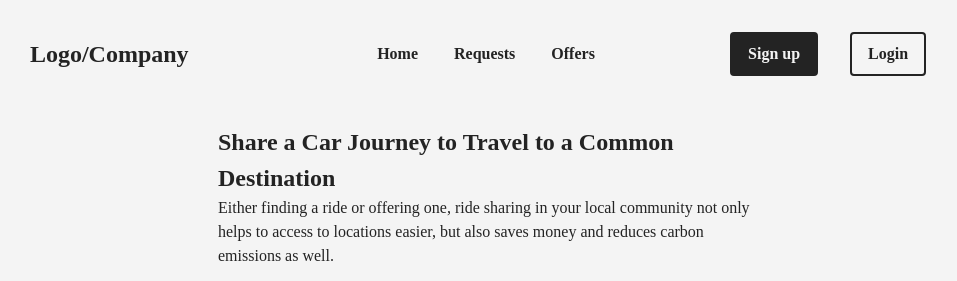
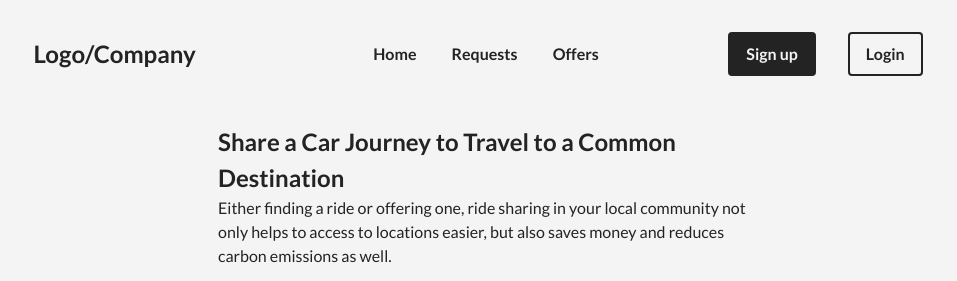
Before and after one commit to JuunH/HCI-Project-Prototype, a plain HTML site: page index.html in a window 1280 px wide. Shown: the top 281 px of the page, without its empty margins (154-1111 px from the left). Drawn offline with Linux system fonts and the light colour scheme.

Commit message:
Displays the correct font now

```diff
--- a/scss/_fonts.scss
+++ b/scss/_fonts.scss
@@ -3,7 +3,7 @@
 
 
 $fonts: (
-    primary: Quicksand,
+    primary: Lato,
 );
 
 
```
Also changed, not shown: main.css.
